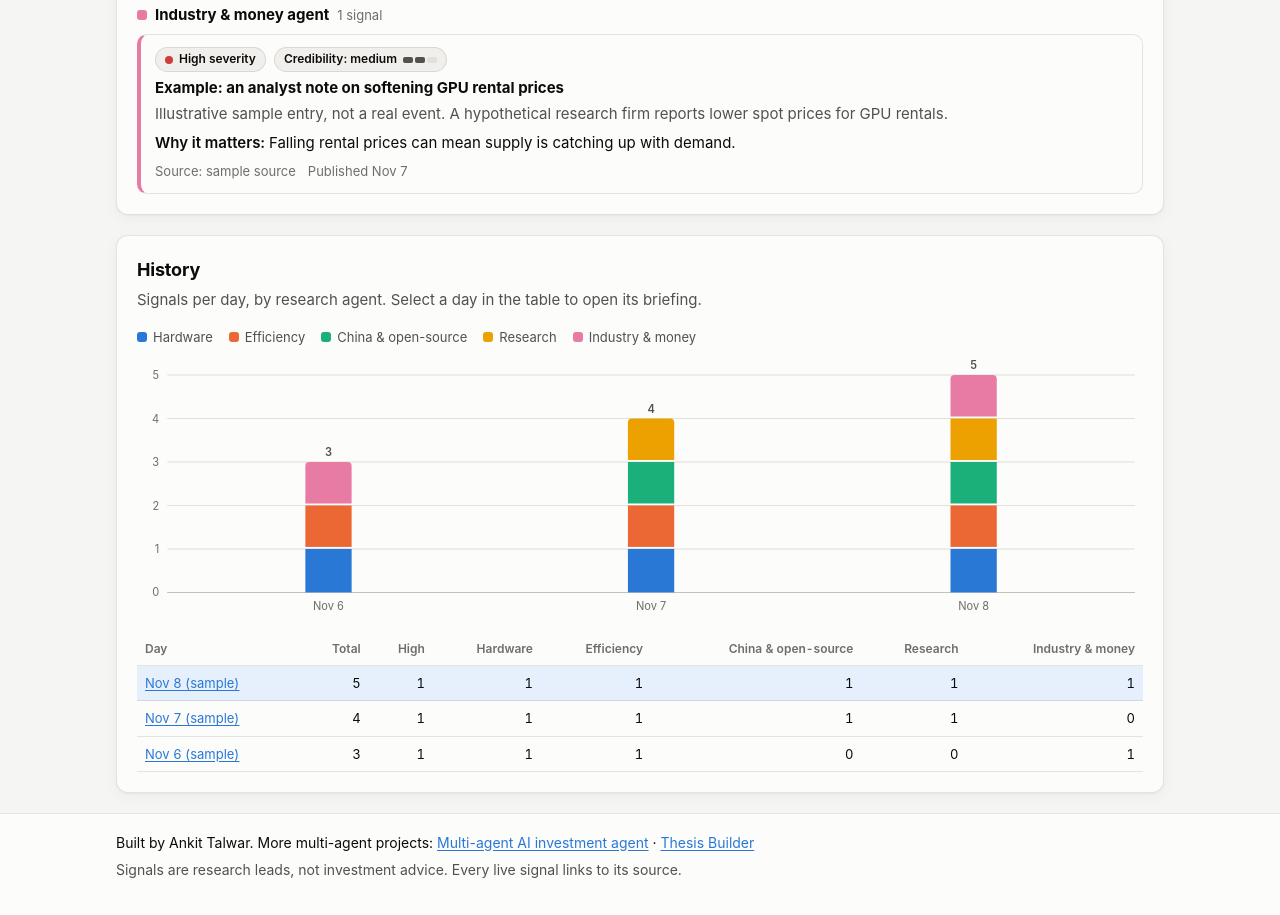
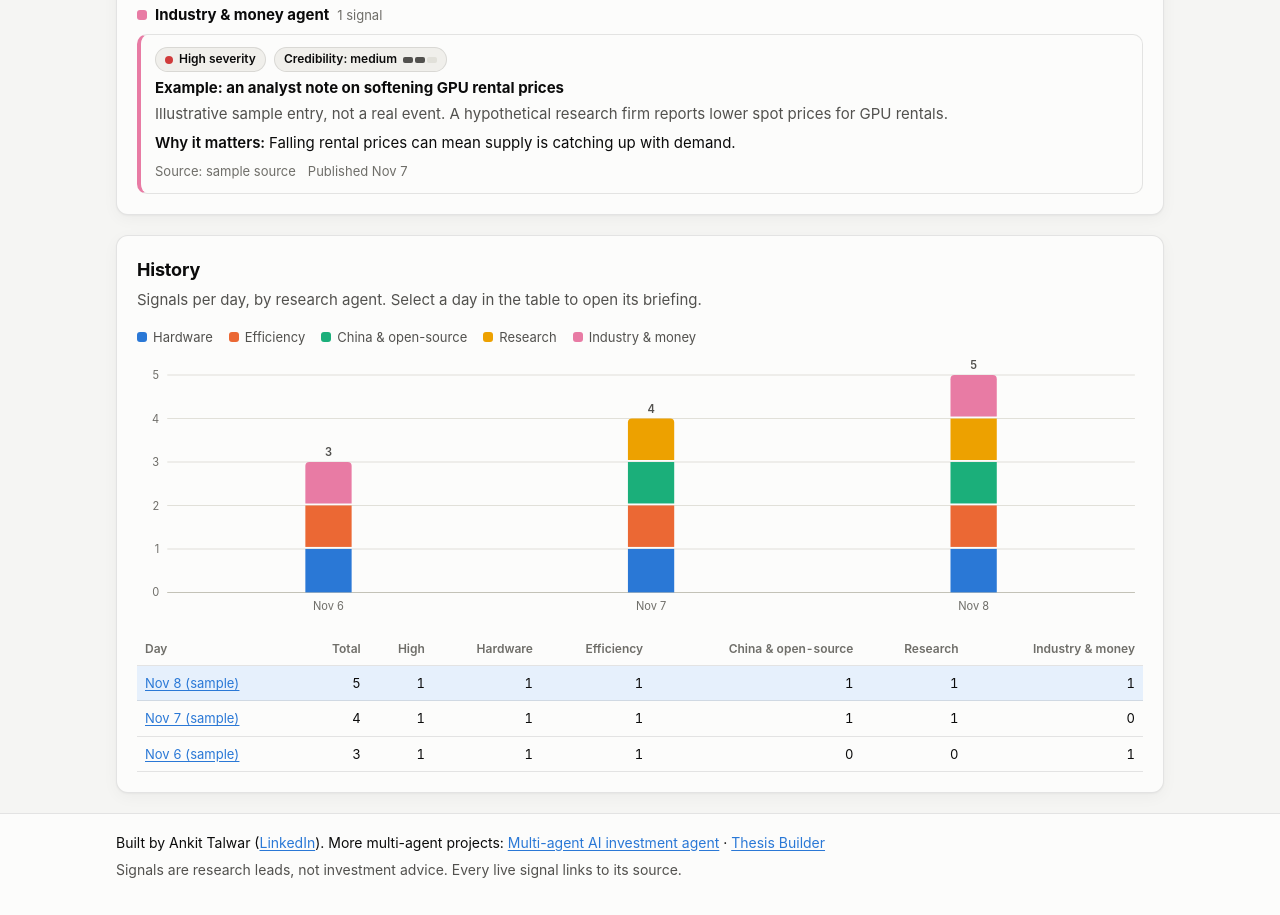
Before and after one commit to ankittalwar07/warning-signaks-for-AI-economy-, a plain HTML site: page docs/index.html in a window 1280 px wide. Shown: the part 2027-2942 px from the top of the page. Drawn offline with Linux system fonts and the light colour scheme.

Commit message:
Fill LinkedIn link, publish dashboard even without Gmail settings, add PR fallback
Co-Authored-By: Claude Opus 5.5 <noreply@anthropic.com>

```diff
--- a/docs/index.html
+++ b/docs/index.html
@@ -118,7 +118,7 @@
 
   <footer class="site-footer">
     <div class="wrap">
-      <p>Built by Ankit Talwar. More multi-agent projects:
+      <p>Built by Ankit Talwar (<a href="https://www.linkedin.com/in/ankittalwar/" rel="noopener">LinkedIn</a>). More multi-agent projects:
         <a href="https://github.com/ankittalwar07/Multi-agent-AI-investment-agent">Multi-agent AI investment agent</a> ·
         <a href="https://github.com/ankittalwar07/thesis-builder">Thesis Builder</a>
       </p>
```
Also changed, not shown: 2 other files.
